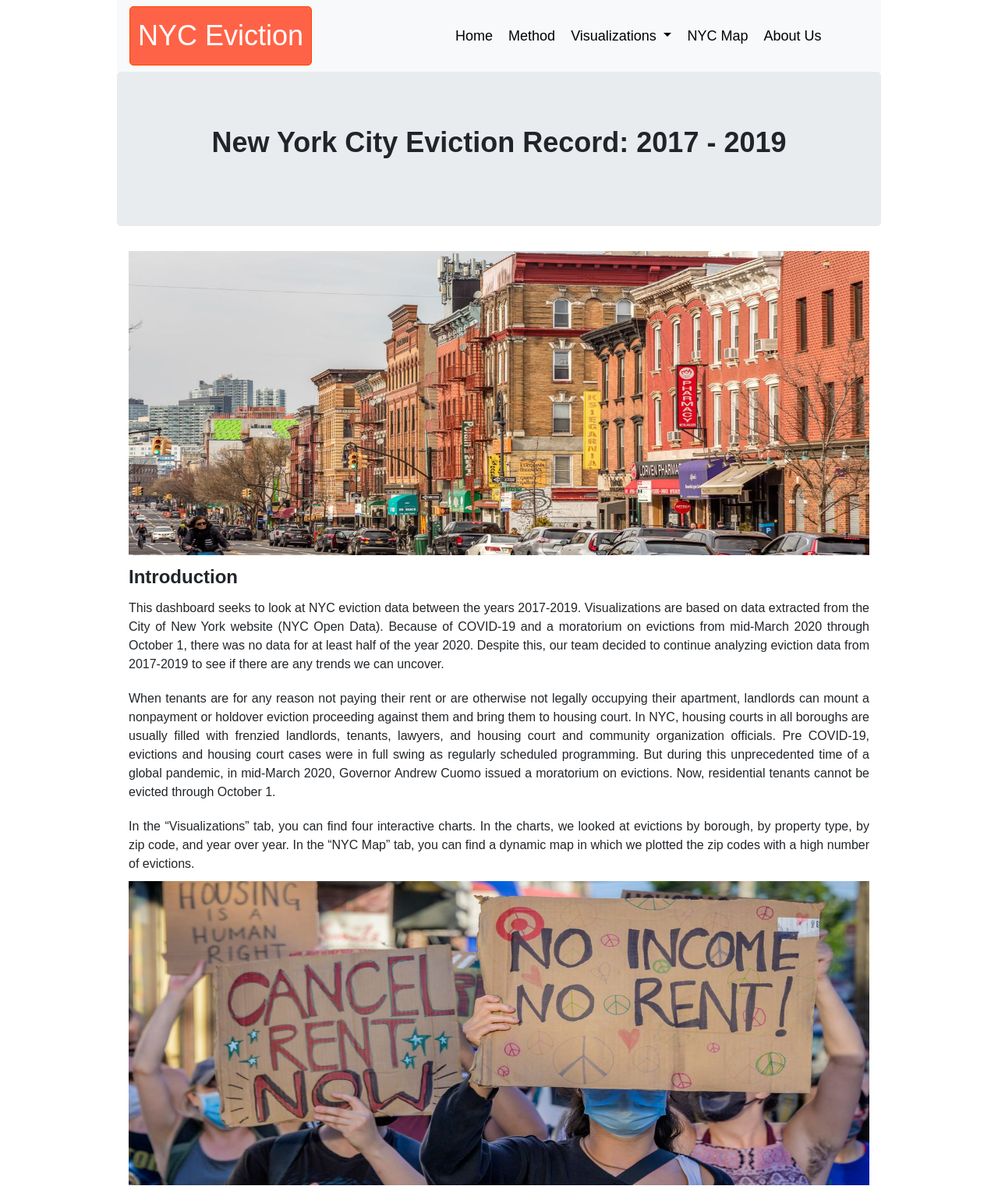
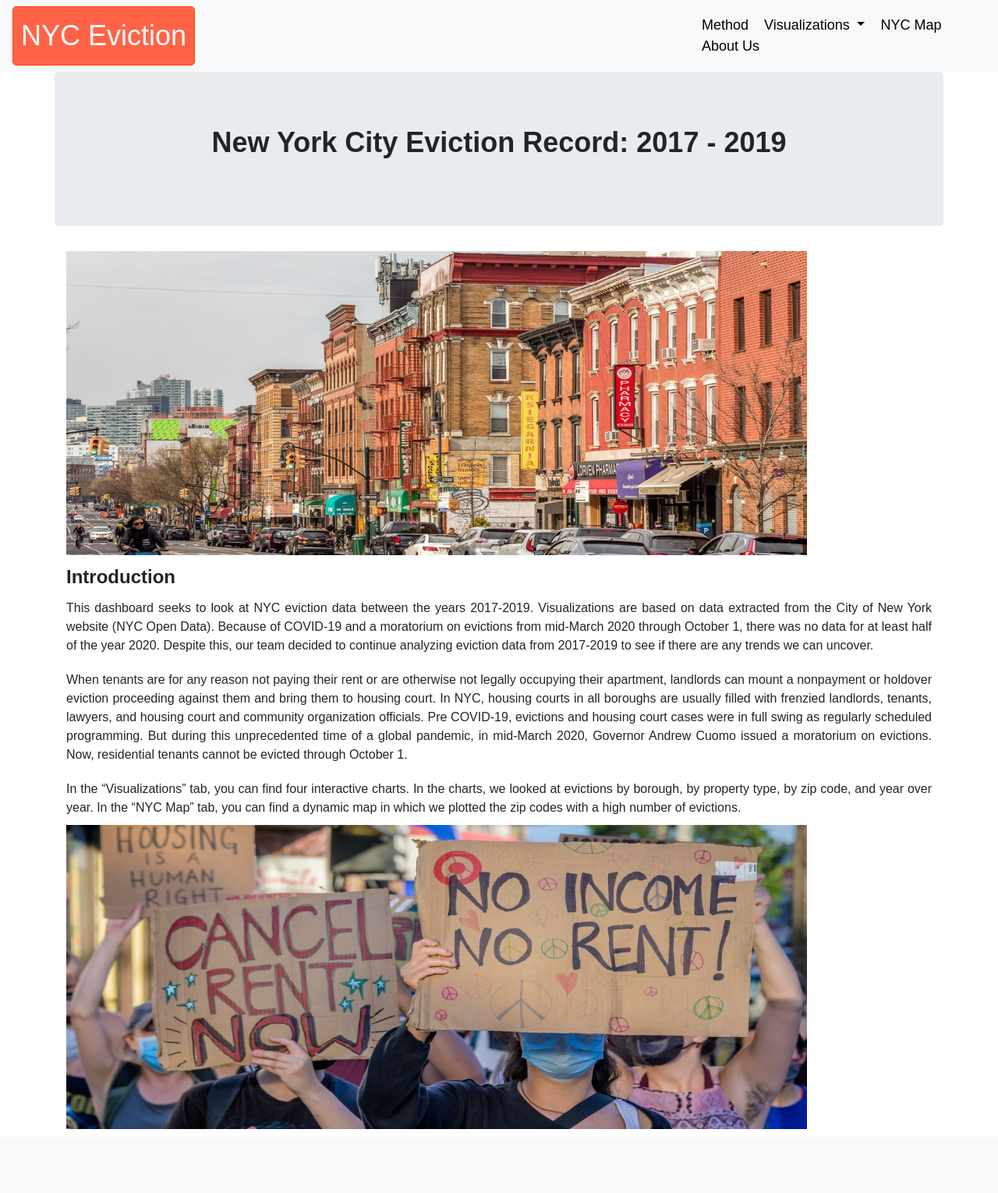
Before and after one commit to kamalnyc17/Project_TWO_NYC_Eviction, a Flask app: page / in a window 1280 px wide. Shown: the whole page at 78% size. After the commit the page ends 1448 px from the top, so only its background shows below. Run offline with Flask 2, Linux system fonts and the light colour scheme; some libraries are stand-ins or nearby versions.

Commit message:
removed home button

```diff
--- a/static/css/style.css
+++ b/static/css/style.css
@@ -1,6 +1,6 @@
 body,
 .fixed-bottom {
-    max-width: 980px;
+    max-width: 100%;
     margin: auto
 }
 
--- a/static/js/nycmap.js
+++ b/static/js/nycmap.js
@@ -37,9 +37,9 @@ const evictionTotal = (id) => {
     }
 
     d3.json(allData, function (response) {
-        const markers2017 = [];
-        const markers2018 = [];
-        const markers2019 = [];
+        let markers2017 = [];
+        let markers2018 = [];
+        let markers2019 = [];
 
         for (let i = 0; i < response.length; i++) {
 
--- a/templates/aboutus.html
+++ b/templates/aboutus.html
@@ -22,10 +22,9 @@
       aria-controls="navbarTogglerDemo02" aria-expanded="false" aria-label="Toggle navigation">
       <span class="navbar-toggler-icon"></span>
     </button>
-    <div class="col-2"></div>
+    <div class="col-6"></div>
     <div class="collapse navbar-collapse" id="navbarTogglerDemo02">
       <ul class="nav navbar-nav mr-auto mt-2 mt-lg-0">
-        <li><a href="/" class="menu-option">Home</a></li>
         <li><a href="/method" class="menu-option">Method</a></li>
         <!-- NEW CODE -->
         <li class="nav-item dropdown">
--- a/templates/byborough.html
+++ b/templates/byborough.html
@@ -22,10 +22,9 @@
       aria-controls="navbarTogglerDemo02" aria-expanded="false" aria-label="Toggle navigation">
       <span class="navbar-toggler-icon"></span>
     </button>
-    <div class="col-2"></div>
+    <div class="col-6"></div>
     <div class="collapse navbar-collapse" id="navbarTogglerDemo02">
       <ul class="nav navbar-nav mr-auto mt-2 mt-lg-0">
-        <li><a href="/" class="menu-option">Home</a></li>
         <li><a href="/method" class="menu-option">Method</a></li>
         <!-- NEW CODE -->
         <li class="nav-item dropdown">
--- a/templates/byproperty.html
+++ b/templates/byproperty.html
@@ -22,10 +22,9 @@
       aria-controls="navbarTogglerDemo02" aria-expanded="false" aria-label="Toggle navigation">
       <span class="navbar-toggler-icon"></span>
     </button>
-    <div class="col-2"></div>
+    <div class="col-6"></div>
     <div class="collapse navbar-collapse" id="navbarTogglerDemo02">
       <ul class="nav navbar-nav mr-auto mt-2 mt-lg-0">
-        <li><a href="/" class="menu-option">Home</a></li>
         <li><a href="/method" class="menu-option">Method</a></li>
         <!-- NEW CODE -->
         <li class="nav-item dropdown">
--- a/templates/byzipcode.html
+++ b/templates/byzipcode.html
@@ -22,10 +22,9 @@
       aria-controls="navbarTogglerDemo02" aria-expanded="false" aria-label="Toggle navigation">
       <span class="navbar-toggler-icon"></span>
     </button>
-    <div class="col-2"></div>
+    <div class="col-6"></div>
     <div class="collapse navbar-collapse" id="navbarTogglerDemo02">
       <ul class="nav navbar-nav mr-auto mt-2 mt-lg-0">
-        <li><a href="/" class="menu-option">Home</a></li>
         <li><a href="/method" class="menu-option">Method</a></li>
         <!-- NEW CODE -->
         <li class="nav-item dropdown">
--- a/templates/index.html
+++ b/templates/index.html
@@ -22,10 +22,9 @@
       aria-controls="navbarTogglerDemo02" aria-expanded="false" aria-label="Toggle navigation">
       <span class="navbar-toggler-icon"></span>
     </button>
-    <div class="col-2"></div>
+    <div class="col-6"></div>
     <div class="collapse navbar-collapse" id="navbarTogglerDemo02">
       <ul class="nav navbar-nav mr-auto mt-2 mt-lg-0">
-        <li><a href="/" class="menu-option">Home</a></li>
         <li><a href="/method" class="menu-option">Method</a></li>
         <!-- NEW CODE -->
         <li class="nav-item dropdown">
--- a/templates/method.html
+++ b/templates/method.html
@@ -22,10 +22,9 @@
       aria-controls="navbarTogglerDemo02" aria-expanded="false" aria-label="Toggle navigation">
       <span class="navbar-toggler-icon"></span>
     </button>
-    <div class="col-2"></div>
+    <div class="col-6"></div>
     <div class="collapse navbar-collapse" id="navbarTogglerDemo02">
       <ul class="nav navbar-nav mr-auto mt-2 mt-lg-0">
-        <li><a href="/" class="menu-option">Home</a></li>
         <li><a href="/method" class="menu-option">Method</a></li>
         <!-- NEW CODE -->
         <li class="nav-item dropdown">
--- a/templates/yearoveryear.html
+++ b/templates/yearoveryear.html
@@ -22,10 +22,9 @@
       aria-controls="navbarTogglerDemo02" aria-expanded="false" aria-label="Toggle navigation">
       <span class="navbar-toggler-icon"></span>
     </button>
-    <div class="col-2"></div>
+    <div class="col-6"></div>
     <div class="collapse navbar-collapse" id="navbarTogglerDemo02">
       <ul class="nav navbar-nav mr-auto mt-2 mt-lg-0">
-        <li><a href="/" class="menu-option">Home</a></li>
         <li><a href="/method" class="menu-option">Method</a></li>
         <!-- NEW CODE -->
         <li class="nav-item dropdown">
```
Also changed, not shown: templates/nycmap.html (+6 -8 lines).
